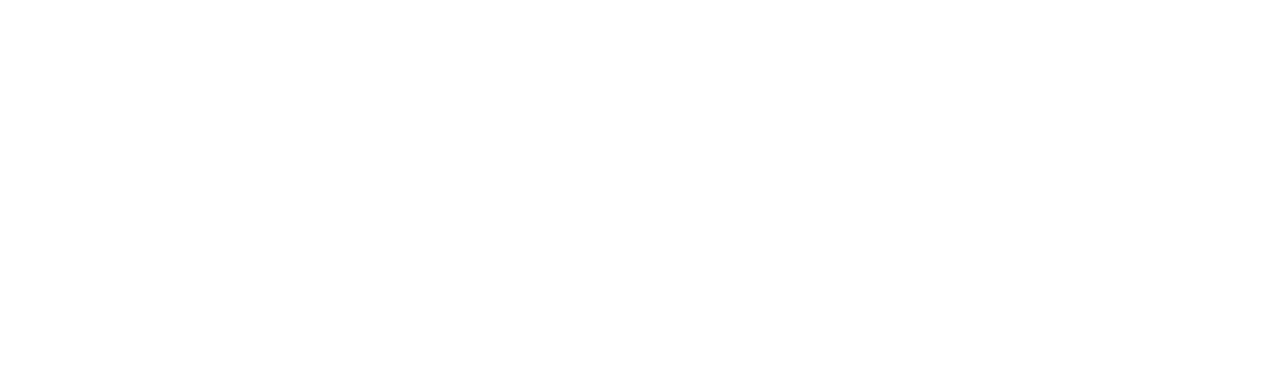
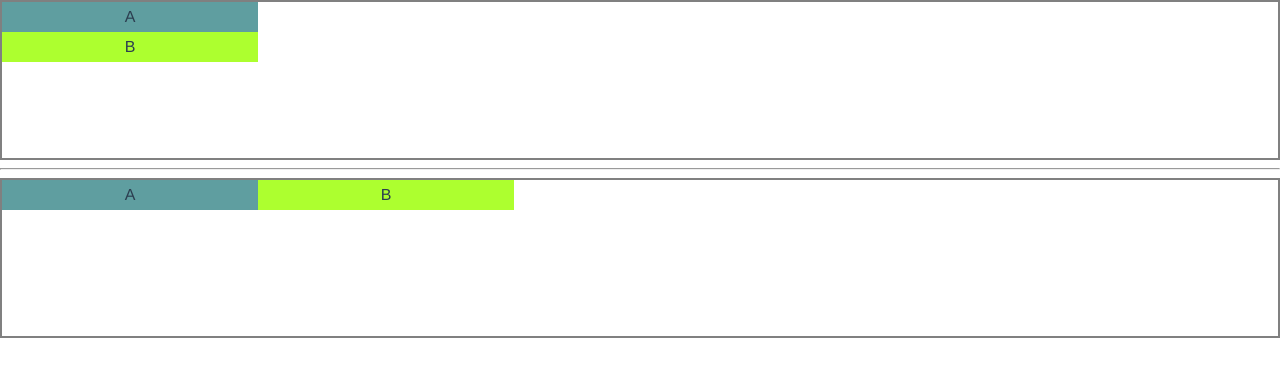
Before and after one commit to Stevenans985900/Proj01-H5Debug, a Vue app: page /#/css/style in a window 1280 px wide. Shown: the top 376 px of the page. Built offline with nearby package versions, Linux system fonts and the light colour scheme.

Commit message:
定位方式static定位；

```diff
--- a/src/debug/css/style/StyleIndex.vue
+++ b/src/debug/css/style/StyleIndex.vue
@@ -1,10 +1,23 @@
 <template>
-    <div></div>
+    <div class="zz-page">
+      <GeneralLayout></GeneralLayout>
+    </div>
 </template>
 
 <script>
+// style@position定位
+// 基本定位布局样式
+import GeneralLayout from './layout/GeneralLayout'
 export default {
-  name: 'StyleIndex'
+  name: 'StyleIndex',
+  components: {GeneralLayout},
+  /**
+   * Router
+   * ---http://localhost:8800/#/css/style
+   */
+  mounted () {
+    console.log('mounted')
+  }
 }
 </script>
 
--- a/src/debug/css/style/layout/GeneralLayout.vue
+++ b/src/debug/css/style/layout/GeneralLayout.vue
@@ -1,13 +1,98 @@
 <template>
-    <div></div>
+  <div class="zz-page">
+    <!-- position@static -->
+    <div v-if="testSate === 0" class="gl-static-box">
+      <div class="gl-item-container">
+        <div class="gl-vertical-a gl-item-common gl-color1">A</div>
+        <div class="gl-vertical-b gl-item-common gl-color2">B</div>
+        <!--<span class="gl-vertical-a gl-color1" style="display: block">A</span>-->
+        <!--<span class="gl-vertical-b gl-color2" style="display: block">B</span>-->
+      </div>
+      <!-- inline-block element -->
+      <hr>
+      <div class="gl-item-container">
+        <span class="gl-horizontal-a gl-item-common gl-color1">A</span>
+        <span class="gl-horizontal-b gl-item-common gl-color2">B</span>
+      </div>
+    </div>
+  </div>
 </template>
 
 <script>
 export default {
-  name: 'GeneralLayout'
+  name: 'GeneralLayout',
+  data () {
+    return {
+      testSate: 0 // 0(static)/1(relative)
+    }
+  },
+  /**
+   * CSS position-static
+   *  一个定位为static的元素，它总是根据页面的正常文档流定位，是一种流式布局。
+   *  特点：HTML标准文档流，对于inline元素自上而下，一行排满自动添加到下一。block元素自动占一行。
+   *  position:
+   *      static | relative | absolute | sticky | fixed
+   *
+   *  Ref:
+   *      https://developer.mozilla.org/en-US/docs/Web/CSS/position
+   *      https://www.w3schools.com/css/css_positioning.asp
+   *  issue
+   *  #1.水平堆叠组件有间隔，影响布局精度；
+   *  ---a.设置font-size为0；
+   *  ---b.使用float定位；
+   *
+   */
+  mounted () {
+    console.log('mounted')
+  }
 }
 </script>
 
 <style scoped>
+  span {
+    display: inline-block;
+  }
 
+  /* position:static */
+  .gl-static-box {
+
+  }
+
+  .gl-item-container {
+    box-sizing: border-box;
+    position: static;
+    width: 100%;
+    height: 20vh;
+    border: 2px solid gray;
+    /*font-size: 0;*/
+  }
+
+  .gl-item-common {
+    width: 20vw;
+    height: 30px;
+    line-height: 30px;
+    text-align: center;
+  }
+
+  .gl-vertical-a {
+  }
+
+  .gl-vertical-b {
+  }
+
+  .gl-horizontal-a {
+
+  }
+
+  .gl-horizontal-b {
+
+  }
+
+  .gl-color1 {
+    background: cadetblue;
+  }
+
+  .gl-color2 {
+    background: greenyellow;
+  }
 </style>
--- a/src/router/router.js
+++ b/src/router/router.js
@@ -6,6 +6,7 @@
 // -web stack content
 const H5Super = () => import('./../debug/0/H5Super')
 const CssSuper = () => import('./../debug/css/0/CssSuper')
+const StyleIndex = () => import('./../debug/css/style/StyleIndex')
 // --html
 const HtmlSuper = () => import('./../debug/html/0/HtmlSuper')
 const LabelIndex = () => import('./../debug/html/label/LabelIndex')
@@ -39,6 +40,10 @@
       path: '/H5Super/CssSuper',
       name: 'CssSuper',
       component: CssSuper
+    }, {
+      path: '/css/style',
+      name: 'StyleIndex',
+      component: StyleIndex
     }, { // -------------------------------- HTML start --------------------------------
       path: '/H5Super/HtmlSuper',
       name: 'HtmlSuper',
```
